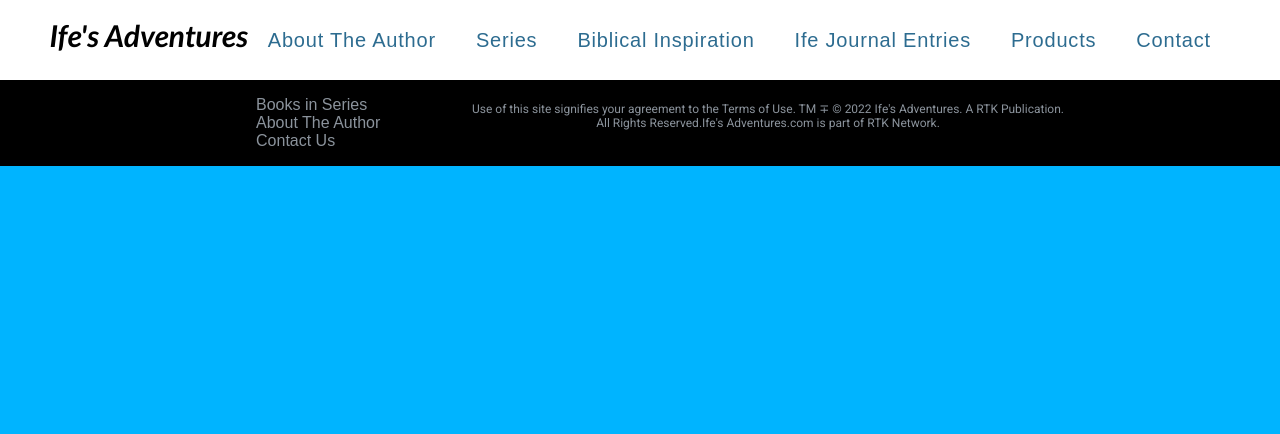
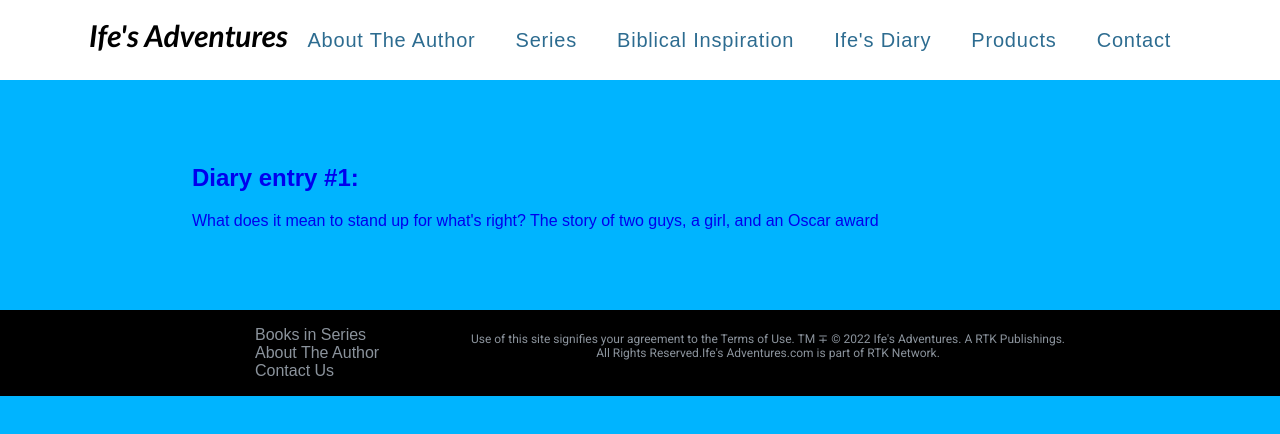
Before and after one commit to ebisLab/ife-adventures, a React (Create React App) app: page /ife-diary in a window 1280 px wide. Shown: the top 434 px of the page. Built offline with nearby package versions, Linux system fonts and the light colour scheme; a web font is replaced by a local one.

Commit message:
adjustments blog page

```diff
--- a/src/App.js
+++ b/src/App.js
@@ -13,6 +13,7 @@ import Contact from './pages/Contact';
 import Products from './pages/Products/Products';
 import HardCoverBooks from './pages/Products/HardCoverBooks';
 import ColoringBooks from './pages/Products/ColoringBooks';
+import Diary from './pages/Diary';
 
 
 function App() {
@@ -26,6 +27,7 @@ function App() {
       <Route path="/books-in-series" element={<BooksInSeries />} />
       <Route path="/biblical-inspiration" element={<BibleInspiration/>} />
       <Route path="/contact" element={<Contact />} />
+      <Route path="/ife-diary" element={<Diary />} />
       <Route path="/products" element={<Products/>}>
         <Route index element={<HardCoverBooks/>} />
         <Route path="coloring-books" element={<ColoringBooks />} />
--- a/src/Footer/Footer.js
+++ b/src/Footer/Footer.js
@@ -22,7 +22,7 @@ export default function Footer() {
           </ul>
       </div>
       <div style={{color: '#8b939c', fontSize:'12px', fontFamily: "'Roboto', sans-serif", paddingTop:'10px'}}>
-          <p>Use of this site signifies your agreement to the Terms of Use. TM ∓ © 2022 {title}. A {author} Publication.
+          <p>Use of this site signifies your agreement to the Terms of Use. TM ∓ © 2022 {title}. A {author} Publishings.
           <br/>All Rights Reserved.
           {title}.com is part of {author} Network.</p>
       </div>
--- a/src/Menu/Menu.js
+++ b/src/Menu/Menu.js
@@ -8,7 +8,7 @@ export default function Menu() {
     {id: 2, name: 'About The Author', url: '/about'},
     {id: 3, name: 'Series', url: '/books-in-series'},
     {id: 4, name: 'Biblical Inspiration', url: '/biblical-inspiration'},
-    {id: 5, name: 'Ife Journal Entries', url: 'https://ifesinsightsandadventures.blogspot.com/'},
+    {id: 5, name: "Ife's Diary", url: '/ife-diary'},
     {id: 6, name: 'Products', url: '/products'},
     {id: 7, name: 'Contact', url: '/contact'}
   ]
--- a/src/pages/About.js
+++ b/src/pages/About.js
@@ -10,7 +10,7 @@ export default function About() {
             <p> <span style={{fontSize:'30px' }}><b>D</b></span>r. Tee-Tee is an early career Pediatrician (still in residency) who has a love for children of all ages, different cultures, and writing stories that make people laugh, think, and learn how to be good to themselves and to others. <br />
             A proud Hoosier, she hails from Indianapolis, Indiana but she has loved living in New Jersey, Pennsylvania, and now Oklahoma. Her time as an AmeriCorps volunteer in 2013-2014 is what jumpstarted her desire to use her voice, time, and talents to give back to the community and help be a bridge between healthcare field and underserved populations.
             <br />
-            She is a daughter, sister, wife, and, like Ife, a proud Nigerian-American. An avid reader, Dr. Tee-Tee's guilty pleasure/secret talent is reading children books and biography books while simultaneously navigating a shopping cart in grocery stores without hitting anybody or anything.
+            She is a daughter, sister, (future) wife, and, like Ife, a proud Nigerian-American. An avid reader, Dr. Tee-Tee's guilty pleasure/secret talent is reading children books and biography books while simultaneously navigating a shopping cart in grocery stores without hitting anybody or anything.
             </p>
           </div>
 
--- a/src/pages/BibleInspiration.js
+++ b/src/pages/BibleInspiration.js
@@ -7,7 +7,15 @@ export default function BibleInspiration() {
   return (
     <div style={{backgroundColor: '#00b4ff'}}>
     <div style={{minHeight: '50vh'}}>
-        <h1 style={{padding: '5% 15% 5%'}}>Coming Soon ..</h1>
+        {/* <h1 style={{padding: '5% 15% 5%'}}>Coming Soon ..</h1> */}
+
+        <section style={{padding: '5% 15% 5%', textAlign: 'left'}}>
+            <a href="https://ifesinsightsandadventures.blogspot.com/2022/04/biblical-inspiration-testimony-time.html">
+        <h2>Diary entry #2:</h2>
+        <p>
+        Biblical Inspiration: TESTIMONY TIME!!!! Interview with the Author Dr. Tee-Tee        </p>
+        </a>
+        </section>
 {/*
             <div class="butterfly-rotate">
               <div class="butterfly-box">
--- /dev/null
+++ b/src/pages/Diary.js
@@ -0,0 +1,15 @@
+import React from 'react'
+
+export default function Diary() {
+  return (
+    <div>
+        <section style={{padding: '5% 15% 5%', textAlign: 'left'}}>
+            <a href="https://ifesinsightsandadventures.blogspot.com/2022/03/what-does-it-mean-to-stand-up-for-whats.html">
+        <h2>Diary entry #1:</h2>
+        <p>What does it mean to stand up for what's right? The story of two guys, a girl, and an Oscar award
+        </p>
+        </a>
+        </section>
+    </div>
+  )
+}
```
